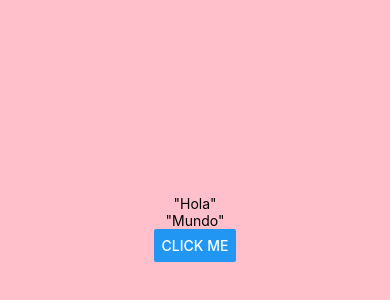
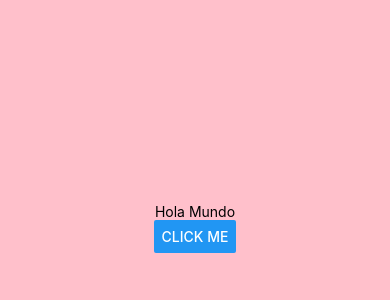
Before and after one commit to MariaLuceroCuellar/PM196, a React Native app in the folder my-blank-app/: screen / in a window 390 px wide. Shown: the part 194-494 px from the top of the page. Built offline with nearby package versions, Linux system fonts and the light colour scheme.

Commit message:
onPress en el botón y texto

```diff
--- a/my-blank-app/App.js
+++ b/my-blank-app/App.js
@@ -1,19 +1,25 @@
 import { StatusBar } from 'expo-status-bar';
 import { StyleSheet, Text, View, Button } from 'react-native';
-
-    const Texto = (props)=>{
-      const {children} = props;
+import React, {useState} from 'react';
+    const Texto = ()=>{
+      const [contenido, setContenido] = useState('Hola Mundo');
+      const actualizarContenido = () => {
+        setContenido('¡Contenido actualizado!');
+      }
       return (
-        <Text> {children} </Text>
+        <Text onPress={actualizarContenido}> {contenido} </Text>
       )
 
     }
 export default function App() {
+  const [contenido, setContenido] = useState('Click me');
+  const actualizarContenido = () => {
+    setContenido('holiii');
+  }
   return (
     <View style={styles.container}>
-      <Texto> "Hola" </Texto>
-      <Texto> "Mundo" </Texto>
-      <Button title="Click Me" />
+      <Texto>  </Texto>
+      <Button title={contenido} onPress={actualizarContenido} />
       <StatusBar style="auto" />
     </View>
   );
```
